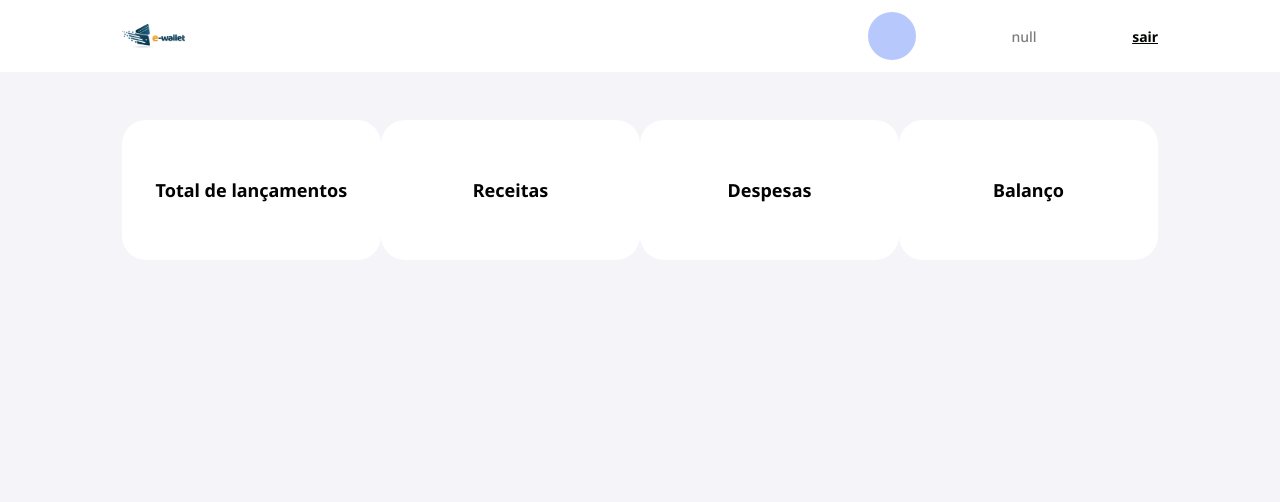
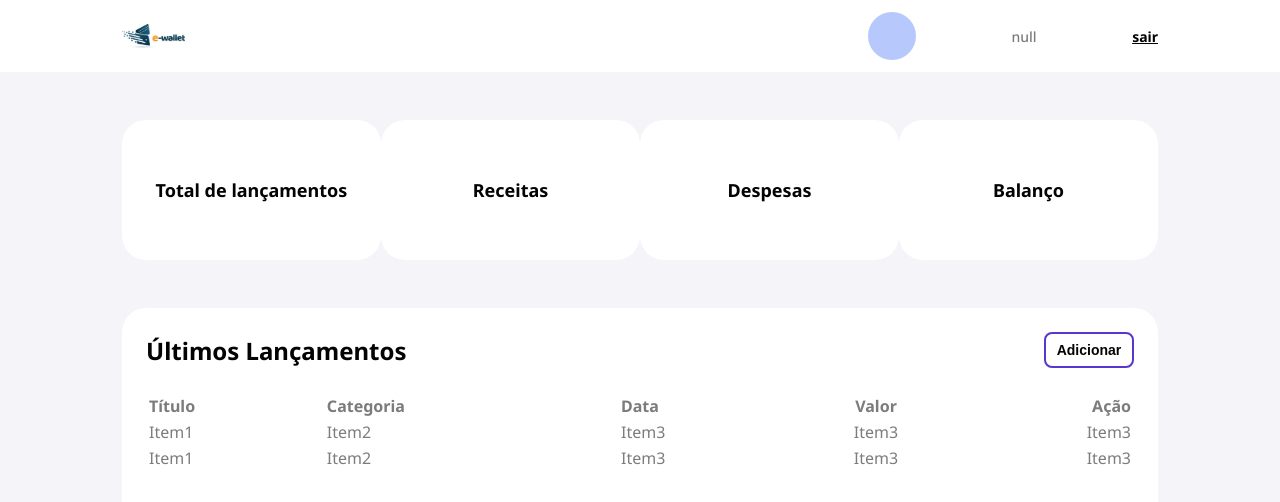
Before and after one commit to viniciusgorges/wallet-app-frontend, a plain HTML site: page src/pages/home/index.html in a window 1280 px wide. Drawn offline with Linux system fonts and the light colour scheme.

Commit message:
feat: implement layout for table

```diff
--- a/src/pages/home/index.html
+++ b/src/pages/home/index.html
@@ -32,6 +32,37 @@
           <h3>Balanço</h3>
         </div>
       </div>
+      <div class="table-container">
+        <div class="table-content-container">
+          <div class="table-content-header">
+            <h2>Últimos Lançamentos</h2>
+            <button class="small">Adicionar</button>
+          </div>
+          <table>
+            <tr>
+              <th>Título</th>
+              <th>Categoria</th>
+              <th>Data</th>
+              <th class="center">Valor</th>
+              <th class="right">Ação</th>
+            </tr>
+            <tr>
+              <td>Item1</td>
+              <td>Item2</td>
+              <td>Item3</td>
+              <td class="center">Item3</td>
+              <td class="right">Item3</td>
+            </tr>
+            <tr>
+              <td>Item1</td>
+              <td>Item2</td>
+              <td>Item3</td>
+              <td class="center">Item3</td>
+              <td class="right">Item3</td>
+            </tr>
+          </table>
+        </div>
+      </div>
     </div>
   </body>
 </html>
--- a/src/pages/home/styles.css
+++ b/src/pages/home/styles.css
@@ -4,7 +4,8 @@
   align-items: flex-start;
   justify-content: flex-start;
   width: 100vw;
-  height: 100vh;
+  height: auto;
+  min-height: 100vh;
   background-color: #f4f4f9;
 }
 
@@ -64,3 +65,65 @@
   border-radius: 24px;
   background-color: #ffffff;
 }
+
+.table-container {
+  display: flex;
+  width: 100%;
+  flex-direction: column;
+  align-items: flex-start;
+  justify-content: flex-start;
+  padding: 0px 122px;
+  box-sizing: border-box;
+}
+
+.table-content-container {
+  display: flex;
+  width: 100%;
+  flex-direction: column;
+  align-items: flex-start;
+  justify-content: flex-start;
+  background-color: #ffffff;
+  border-radius: 24px;
+  height: 592px;
+  padding: 24px;
+  box-sizing: border-box;
+}
+
+.table-content-header {
+  display: flex;
+  width: 100%;
+  flex-direction: row;
+  align-items: center;
+  justify-content: space-between;
+  padding-bottom: 24px;
+  box-sizing: border-box;
+}
+
+table {
+  width: 100%;
+}
+
+th {
+  text-align: left;
+  color: #7c7c7c;
+}
+
+th.right {
+  text-align: right;
+}
+
+th.center {
+  text-align: center;
+}
+
+td {
+  color: #7c7c7c;
+}
+
+td.right {
+  text-align: right;
+}
+
+td.center {
+  text-align: center;
+}
--- a/styles.css
+++ b/styles.css
@@ -73,12 +73,12 @@ button.small {
   border-width: 2px;
   border-color: #5936cd;
   border-style: solid;
-  background-color: #f4f4f9;
+  background-color: #ffffff;
   color: #010400;
   font-weight: bold;
   font-size: 14px;
   border-radius: 8px;
-  height: 16px;
+  height: 36px;
   width: 90px;
 }
 
```
